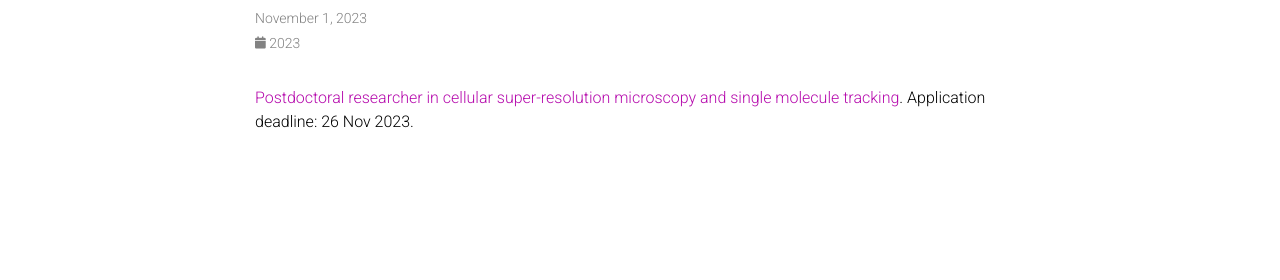
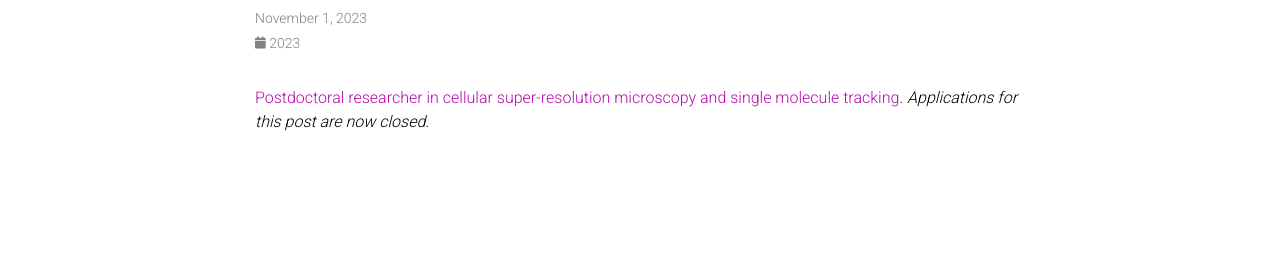
Before and after one commit to HoldenLab/holdenlab.github.io, a Jekyll site: the page built from _news/announcement_pdra231101.md, in a window 1280 px wide. Shown: the part 153-433 px from the top of the page. Built offline with Jekyll 4.4.1, drawn with Linux system fonts in a browser that asks for light colours; full-size pictures stand in for the smaller copies a plugin makes; comment, search, counter and statistics services are not loaded; a style sheet for code colours, icons or effects is not loaded.

Commit message:
Update that job apps have closed

```diff
--- a/_news/announcement_pdra231101.md
+++ b/_news/announcement_pdra231101.md
@@ -4,4 +4,4 @@
 inline: true
 related_posts: false
 ---
-[Postdoctoral researcher in cellular super-resolution microscopy and single molecule tracking](https://warwick-careers.tal.net/vx/lang-en-GB/mobile-0/appcentre-1/brand-4/user-5402/xf-6d7afc7f7cc9/candidate/so/pm/1/pl/3/opp/505). Application deadline: 26 Nov 2023.
+[Postdoctoral researcher in cellular super-resolution microscopy and single molecule tracking](https://warwick-careers.tal.net/vx/lang-en-GB/mobile-0/appcentre-1/brand-4/user-5402/xf-6d7afc7f7cc9/candidate/so/pm/1/pl/3/opp/505). *Applications for this post are now closed.*
```
Also changed, not shown: _news/231012_announcement_temp_pdra_tech.md (+1 -1 lines).
